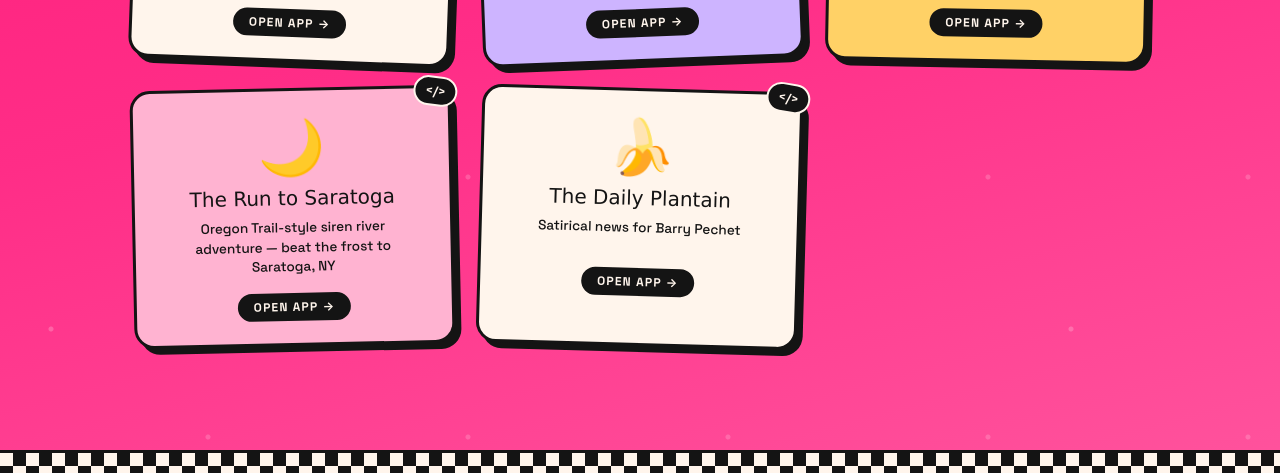
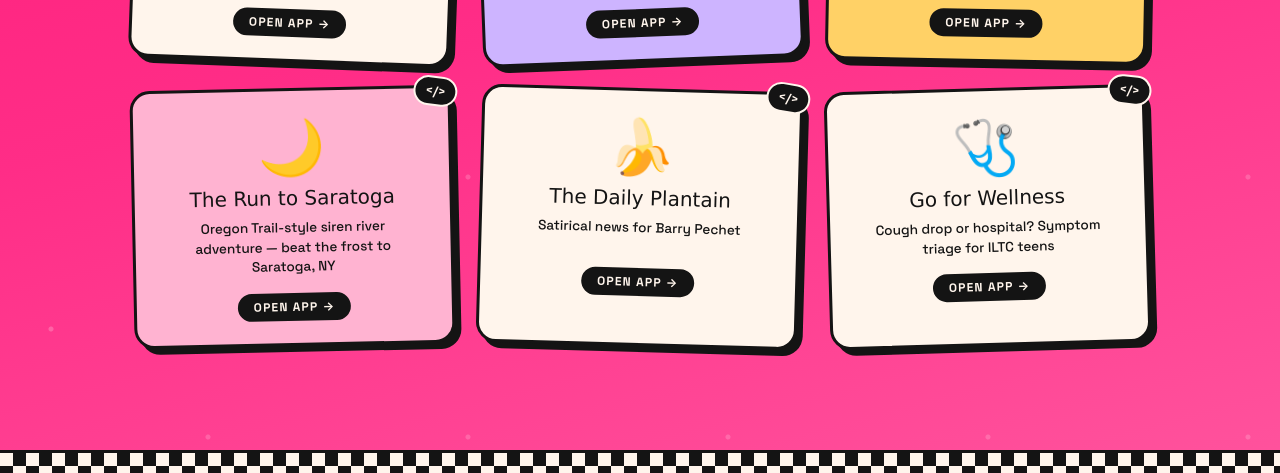
Before and after one commit to cinnamonjulia/iltc-apps, a plain HTML site: page index.html in a window 1280 px wide. Shown: the part 759-1232 px from the top of the page. Drawn offline with Linux system fonts and the light colour scheme; a web font is replaced by a local one.

Commit message:
Add Go for Wellness sticker — symptom triage app
Co-Authored-By: Claude Fable 5 <noreply@anthropic.com>

```diff
--- a/index.html
+++ b/index.html
@@ -296,6 +296,13 @@
     <span class="desc">Satirical news for Barry Pechet</span>
     <span class="open">Open app →</span>
   </a>
+
+  <a class="folder" href="https://cinnamonjulia.github.io/go-for-wellness/" target="_blank" rel="noopener">
+    <span class="icon">🩺</span>
+    <span class="name">Go for Wellness</span>
+    <span class="desc">Cough drop or hospital? Symptom triage for ILTC teens</span>
+    <span class="open">Open app →</span>
+  </a>
 </main>
 
 <footer>
```
